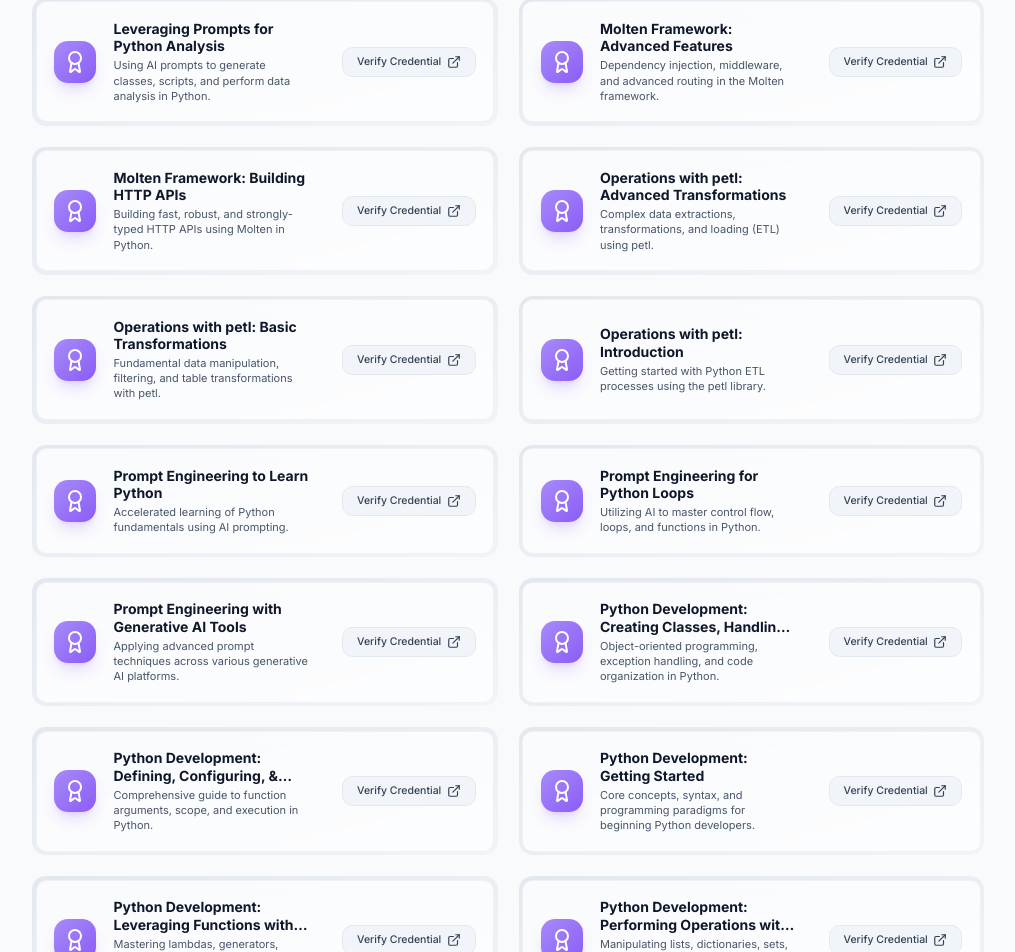
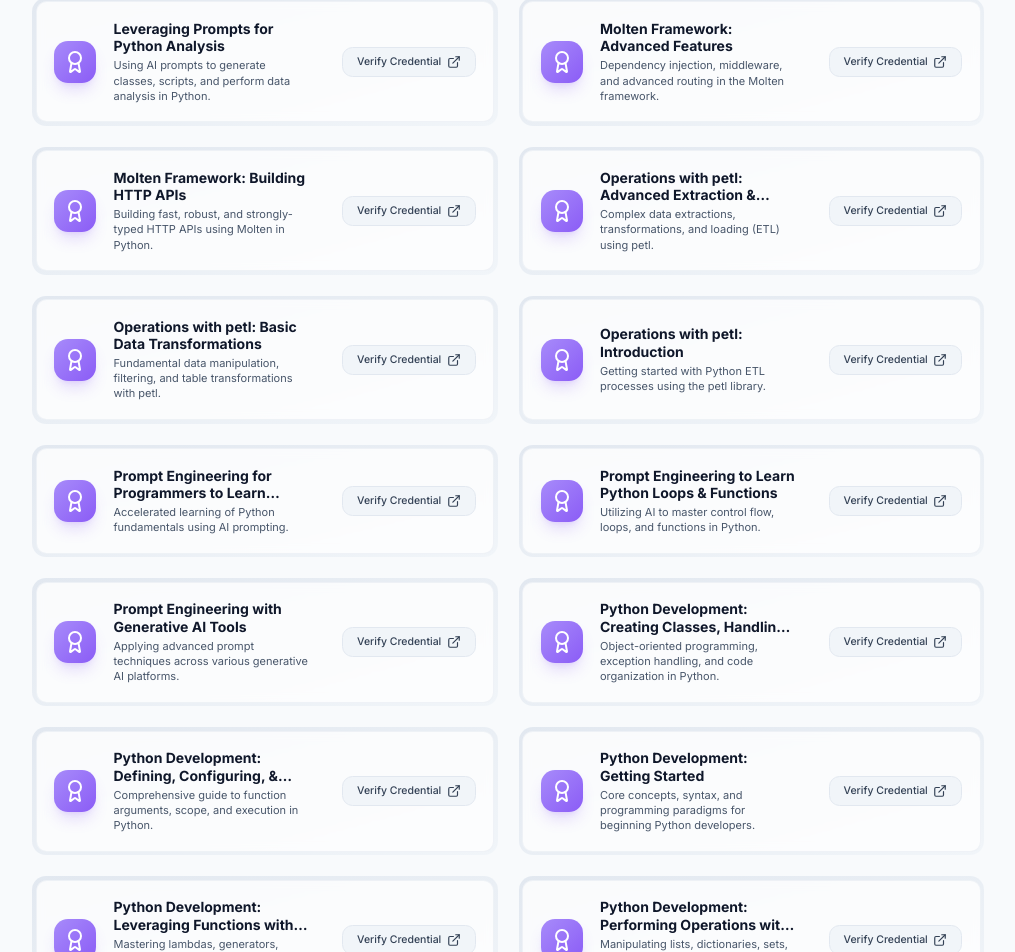
Before and after one commit to rclynn/my-portfolio, a React (Vite) app: page /certifications in a window 1280 px wide. Shown: the part 5023-5975 px from the top of the page, without its empty margins (132-1147 px from the left). Built offline with nearby package versions, Linux system fonts and the light colour scheme.

Commit message:
content: update multiple certification titles

```diff
--- a/src/data/portfolioData.js
+++ b/src/data/portfolioData.js
@@ -579,14 +579,14 @@
     category: 'Basic',
   },
   {
-    title: 'Operations with petl: Advanced Transformations',
+    title: 'Operations with petl: Advanced Extraction & Transformation',
     issuer: 'Professional Certification',
     description: 'Complex data extractions, transformations, and loading (ETL) using petl.',
     link: '/certifications/Operations with petl_ Advanced Extractions & Transformations.png',
     category: 'Professional',
   },
   {
-    title: 'Operations with petl: Basic Transformations',
+    title: 'Operations with petl: Basic Data Transformations',
     issuer: 'Professional Certification',
     description: 'Fundamental data manipulation, filtering, and table transformations with petl.',
     link: '/certifications/Operations with petl_ Basic Data Transformations.png',
@@ -600,14 +600,14 @@
     category: 'Basic',
   },
   {
-    title: 'Prompt Engineering to Learn Python',
+    title: 'Prompt Engineering for Programmers to Learn Python',
     issuer: 'Professional Certification',
     description: 'Accelerated learning of Python fundamentals using AI prompting.',
     link: '/certifications/Prompt Engineering for Programmers to Learn Python.png',
     category: 'Basic',
   },
   {
-    title: 'Prompt Engineering for Python Loops',
+    title: 'Prompt Engineering to Learn Python Loops & Functions',
     issuer: 'Professional Certification',
     description: 'Utilizing AI to master control flow, loops, and functions in Python.',
     link: '/certifications/Prompt Engineering to Learn Python Loops & Functions.png',
```
